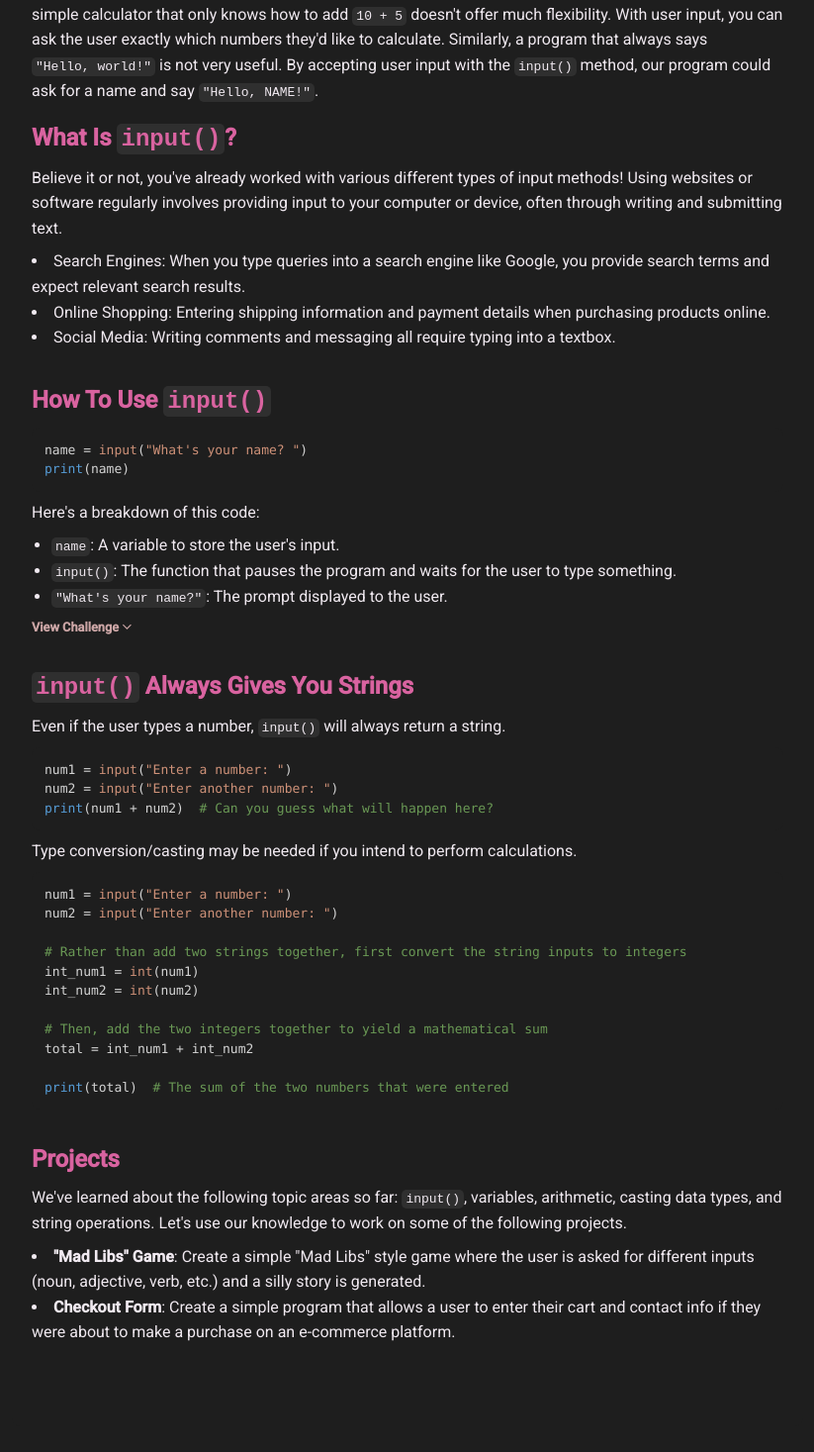
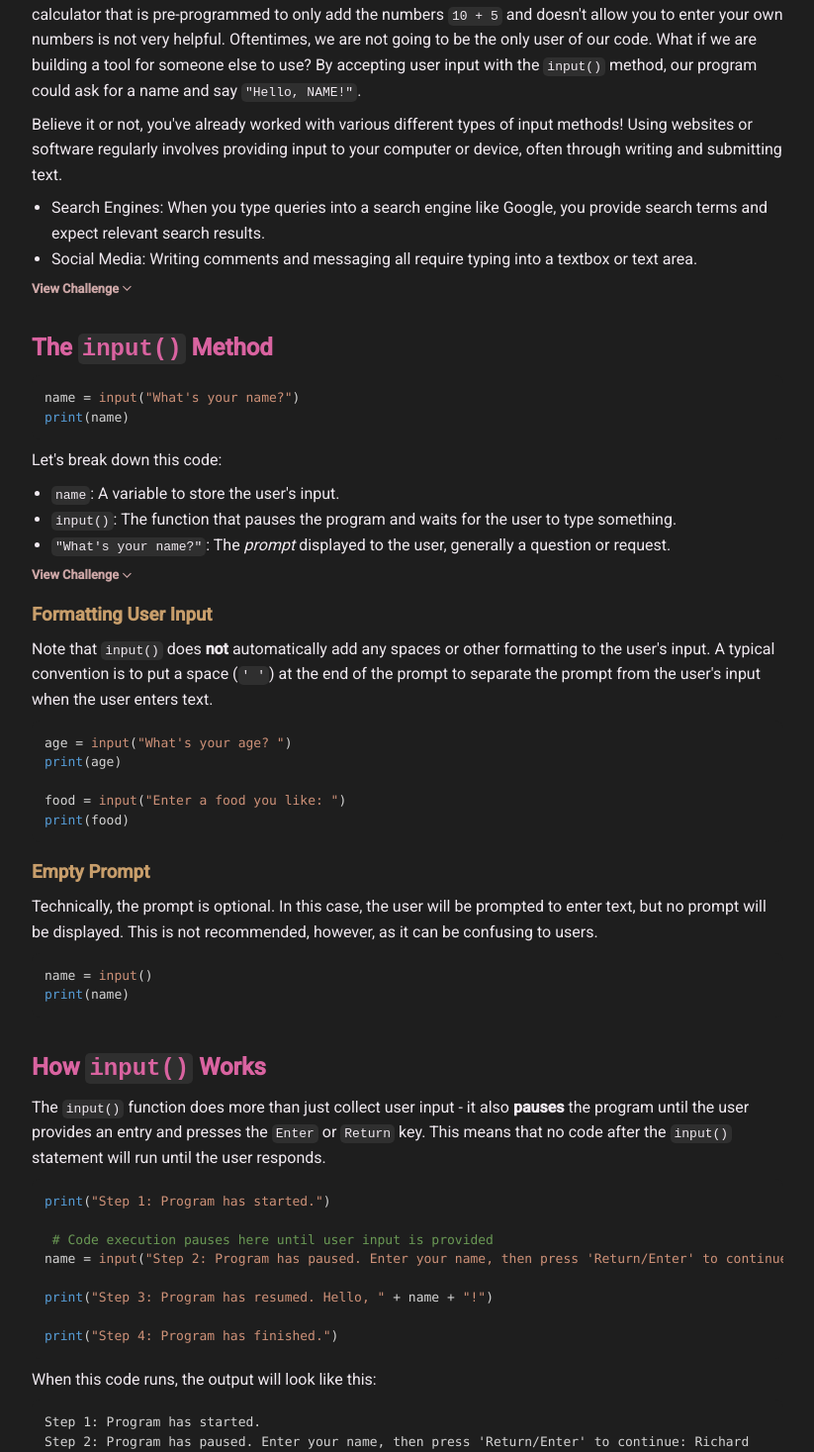
Before and after one commit to lawrluor/code-with-the-pros, a React (Create React App) app: page /input in a window 1280 px wide. Shown: the part 183-1650 px from the top of the page at 99% size, without its empty margins (228-1051 px from the left). Before the commit the page ends 1624 px from the top, so only its background shows below. Built offline with nearby package versions, Linux system fonts and the light colour scheme.

Commit message:
added additional projects and improved input lesson

```diff
--- a/src/App.css
+++ b/src/App.css
@@ -87,7 +87,7 @@ pre {
 }
 
 
-ul {
+ul, ol {
   padding-left: 20px;
 }
 
--- a/src/App.js
+++ b/src/App.js
@@ -3,7 +3,7 @@ import { BrowserRouter as Router, Routes, Route, Link } from 'react-router-dom';
 import './App.css';
 
 // Import Lessons
-import { Intro, Project00, Strings, Project01, Variables, Input, PigLatin, IfElse, Booleans, Functions, WhileLoops, ForLoops, CaesarCipher, Lists, Dictionaries, PassByReference } from './pages/Python';
+import { Intro, Project00, Strings, Project01, Variables, Input, Project02, PigLatin, IfElse, Booleans, Functions, WhileLoops, ForLoops, CaesarCipher, Lists, Dictionaries, PassByReference } from './pages/Python';
 import { JavaObjects, JavaInheritance, JavaPolymorphism } from './pages/Java';
 import Quiz from './pages/Quiz';
 
@@ -21,6 +21,7 @@ function App() {
             <li><Link to="/project01">Project 01</Link></li>
             <li><Link to="/variables">Variables</Link></li>
             <li><Link to="/input">Input</Link></li>
+            <li><Link to="/project02">Project 02</Link></li>
             <li><Link to="/ifelse">Conditionals</Link></li>
             <li><Link to="/pigLatin">Pig Latin</Link></li>
             <li><Link to="/booleans">Booleans</Link></li>
@@ -50,6 +51,7 @@ function App() {
           <Route path="/quiz" element={<Quiz />} />
           <Route path="/strings" element={<Strings />} />
           <Route path="/project01" element={<Project01 />} />
+          <Route path="/project02" element={<Project02 />} />
           <Route path="/input" element={<Input />} />
           <Route path="/variables" element={<Variables />} />
           <Route path="/conditionals" element={<IfElse />} />
--- a/src/pages/Python/01Project.jsx
+++ b/src/pages/Python/01Project.jsx
@@ -15,7 +15,7 @@ const Project01 = () => {
 
       <section>
         <h2>Step 1: Creating Variables</h2>
-        <p>Start by defining variables to store your key details.</p>
+        <p>Start by defining variables to store key details.</p>
 
         <ul>
           <li>
@@ -57,7 +57,7 @@ company_name = "TechCorp"`}
         <Collapsible title="Hint">
           <CodeBlock
             language="python"
-            codeString={`email = first_name.lower() + "." + last_name.lower() + "@company.com"`}
+            codeString={`email = first_name.lower() + "." + last_name.lower() + "@" + company_name.lower()`}
           />
         </Collapsible>
       </section>
@@ -66,15 +66,11 @@ company_name = "TechCorp"`}
         <h2>Step 3: Generating an ID</h2>
         <p>ID badges often include a short, unique identifier. Let's generate one using slicing.</p>
 
+        <p>Create a variable <code className="inline">short_id</code> that consists of:</p>
         <ul>
-          <li>
-            Create a variable <code className="inline">short_id</code> that consists of:
-            <ul>
-              <li>The first two letters of your <code className="inline">first_name</code></li>
-              <li>The first two letters of your <code className="inline">last_name</code></li>
-              <li>The last two letters of your <code className="inline">company_name</code></li>
-            </ul>
-          </li>
+          <li>The first two letters of <code className="inline">first_name</code></li>
+          <li>The first two letters of <code className="inline">last_name</code></li>
+          <li>The last two letters of <code className="inline">company_name</code></li>
         </ul>
 
         <Collapsible title="Hint">
@@ -87,9 +83,7 @@ company_name = "TechCorp"`}
 
       <section>
         <h2>Step 4: Formatting the ID Badge</h2>
-        <p>
-          Now, let's format everything neatly into an ID badge using Python's <code className="inline">.format()</code> method. Your final output should look something like this:
-        </p>
+        <p>Now, let's format everything neatly into an ID badge using Python's <code className="inline">.format()</code> method and the multiline string syntax (<code className="inline">""" """</code>). Here's an example:</p>
 
 				<CodeBlock
 					language="txt"
@@ -100,6 +94,8 @@ company_name = "TechCorp"`}
 * Email: alice.brown@techcorp.com *
 * ID: albrrp *
 ***********************`}/>
+
+        <p>Store your multiline string to a variable called <code className="inline">id_badge</code>. Finally, print out <code className="inline">id_badge</code>.</p>
 
         <Collapsible title="Hint">
           <CodeBlock
--- a/src/pages/Python/02Input.jsx
+++ b/src/pages/Python/02Input.jsx
@@ -8,47 +8,93 @@ const Input = () => {
             <h1>The <code className="inline">input()</code> Function</h1>
 
             <section>
-                <h2>Why User Input Matters</h2>
+                <h2>User Input</h2>
                 <p>
-                    Up to this point, we've mainly been using values that have been fixed or “hard-coded”.
-                    For example, a simple calculator that only knows how to add <code className="inline">10 + 5</code> doesn't offer much flexibility.
-                    With user input, you can ask the user exactly which numbers they'd like to calculate. Similarly, a program that always
-                    says <code className="inline">"Hello, world!"</code> is not very useful. By accepting user input with the <code className="inline">input()</code> method, our program could ask for a name and say <code className="inline">"Hello, NAME!"</code>.
+                    Up to this point, we've mainly been using values that have been fixed or <em>hard-coded</em>.
+                    For example, a calculator that is pre-programmed to only add the numbers <code className="inline">10 + 5</code> and doesn't allow you to enter your own numbers is not very helpful.
+
+                    Oftentimes, we are not going to be the only user of our code. What if we are building a tool for someone else to use?
+                    By accepting user input with the <code className="inline">input()</code> method, our program could ask for a name and say <code className="inline">"Hello, NAME!"</code>.
                 </p>
 
-                <h2>What Is <code className="inline">input()</code>?</h2>
                 <p>Believe it or not, you've already worked with various different types of input methods! Using websites or software regularly involves providing input to your computer or device, often through writing and submitting text.</p>
 
-                <li>Search Engines: When you type queries into a search engine like Google, you provide search terms and expect relevant search results.</li>
-                <li>Online Shopping: Entering shipping information and payment details when purchasing products online.</li>
-                <li>Social Media: Writing comments and messaging all require typing into a textbox.</li>
-            </section>
-
-            <section>
-                <h2>How To Use <code className="inline">input()</code></h2>
-                <CodeBlock language={"python"} codeString={`name = input("What's your name? ")
-print(name)`}></CodeBlock>
-                <p>Here's a breakdown of this code:</p>
                 <ul>
-                    <li><code className="inline">name</code>: A variable to store the user's input.</li>
-                    <li><code className="inline">input()</code>: The function that pauses the program and waits for the user to type something.</li>
-                    <li><code className="inline">"What's your name?"</code>: The prompt displayed to the user.</li>
+                    <li>Search Engines: When you type queries into a search engine like Google, you provide search terms and expect relevant search results.</li>
+                    <li>Social Media: Writing comments and messaging all require typing into a textbox or text area.</li>
                 </ul>
 
                 <Collapsible title={"Challenge"}>
-                    <CodeBlock language={"python"} codeString={`# Challenge 1: Prompt the user to type their name and store their input into a variable.
-# Challenge 2: Prompt the user to type a city that they've visited and store their input into a variable.`}>
-                    </CodeBlock>
+                    <p>Think of a specific situation where you have entered input into your computer, a website, or an application.</p>
                 </Collapsible>
             </section>
 
             <section>
+                <h2>The <code className="inline">input()</code> Method</h2>
+                <CodeBlock language={"python"} codeString={`name = input("What's your name?")
+print(name)`} />
+
+                <p>Let's break down this code:</p>
+                <ul>
+                    <li><code className="inline">name</code>: A variable to store the user's input.</li>
+                    <li><code className="inline">input()</code>: The function that pauses the program and waits for the user to type something.</li>
+                    <li><code className="inline">"What's your name?"</code>: The <em>prompt</em> displayed to the user, generally a question or request.</li>
+                </ul>
+
+                <Collapsible title={"Challenge"}>
+                    <ul>
+                        <li>Prompt the user to type their favorite color and store the input into a variable.</li>
+                        <li>Prompt the user to type a city that they've visited and store the input into a variable.</li>
+                    </ul>
+                </Collapsible>
+
+                <h3>Formatting User Input</h3>
+                <p>Note that <code className="inline">input()</code> does <strong>not</strong> automatically add any spaces or other formatting to the user's input. A typical convention is to put a space (<code className="inline">' '</code>) at the end of the prompt to separate the prompt from the user's input when the user enters text.</p>
+                <CodeBlock language={"python"} codeString={`age = input("What's your age? ")
+print(age)
+
+food = input("Enter a food you like: ")
+print(food)`} />
+
+                <h3>Empty Prompt</h3>
+                <p>Technically, the prompt is optional. In this case, the user will be prompted to enter text, but no prompt will be displayed. This is not recommended, however, as it can be confusing to users.</p>
+                <CodeBlock language={"python"} codeString={`name = input()
+print(name)`} />
+            </section>
+
+            <section>
+                <h2>How <code className="inline">input()</code> Works</h2>
+                <p>The <code className="inline">input()</code> function does more than just collect user input - it also <strong>pauses</strong> the program until the user provides an entry and presses the <code className="inline">Enter</code> or <code className="inline">Return</code> key. This means that no code after the <code className="inline">input()</code> statement will run until the user responds.</p>
+
+                <CodeBlock language={"python"} codeString={`print("Step 1: Program has started.")
+
+ # Code execution pauses here until user input is provided
+name = input("Step 2: Program has paused. Enter your name, then press 'Return/Enter' to continue: ")
+
+print("Step 3: Program has resumed. Hello, " + name + "!")
+
+print("Step 4: Program has finished.")`} />
+
+                <p>When this code runs, the output will look like this:</p>
+
+                <CodeBlock language={"txt"} codeString={`Step 1: Program has started.
+Step 2: Program has paused. Enter your name, then press 'Return/Enter' to continue: Richard
+Step 3: Hello, Richard! The program has resumed.
+Step 4: Program has finished.`}/>
+
+                <p>To summarize, when <code className="inline">input()</code> prompts the user, the Python does not continue executing other lines of code until <strong>after</strong> the user enters a response. This makes <code className="inline">input()</code> essential for interactive programs that we will explore later.</p>
+            </section>
+
+            <section>
                 <h2><code className="inline">input()</code> Always Gives You Strings</h2>
-                <p>Even if the user types a number, <code className="inline">input()</code> will always return a string.</p>
+                <p>Even if the user types a number, using <code className="inline">input()</code> will <strong>always</strong> result in a string.</p>
                 <CodeBlock language={"python"} codeString={`num1 = input("Enter a number: ")
 num2 = input("Enter another number: ")
-print(num1 + num2)  # Can you guess what will happen here?`}></CodeBlock>
+print(num1 + num2)  # Can you guess what will happen here?`} />
 
+                <p>In the above example, <code className="inline">num1</code> and <code className="inline">num2</code> are both strings, meaning that the <code className="inline">+</code> operator results in string concatenation instead of mathematical addition. Therefore, if the user enters <code className="inline">"5"</code> and <code className="inline">"10"</code>, for example, the result will actually be <code className="inline">"510"</code>!</p>
+
+                <h3>Performing Calculations</h3>
                 <p>Type conversion/casting may be needed if you intend to perform calculations.</p>
                 <CodeBlock language={"python"} codeString={`num1 = input("Enter a number: ")
 num2 = input("Enter another number: ")
@@ -60,17 +106,19 @@ int_num2 = int(num2)
 # Then, add the two integers together to yield a mathematical sum
 total = int_num1 + int_num2
 
-print(total)  # The sum of the two numbers that were entered`}>
-</CodeBlock>
+# Assuming the user enters "5" and "10", this would correctly be the integer 15
+print(total)  `} />
+
+                <p>If you don't need to store the integer versions of the strings, this would be a simpler version of the code:</p>
+                <CodeBlock language={"python"} codeString={`num1 = input("Enter a number: ")
+num2 = input("Enter another number: ")
+print(int(num1) + int(num2))`} />
             </section>
 
-            {/* <p>TODO: Input validation?</p> */}
-
             <section>
-                <h2>Projects</h2>
-                <p>We've learned about the following topic areas so far: <code className="inline">input()</code>, variables, arithmetic, casting data types, and string operations. Let's use our knowledge to work on some of the following projects.</p>
-                <li><strong>"Mad Libs" Game</strong>: Create a simple "Mad Libs" style game where the user is asked for different inputs (noun, adjective, verb, etc.) and a silly story is generated.</li>
-                <li><strong>Checkout Form</strong>: Create a simple program that allows a user to enter their cart and contact info if they were about to make a purchase on an e-commerce platform.</li>
+                <h2>Wrapping Up</h2>
+                <p>In future chapters, you'll learn other ways that <code className="inline">input()</code> can be useful. In the meantime, we'll practice applying <code className="inline">input()</code> to past projects and in a new project.</p>
+                <button onClick={() => window.location.href = '/quiz?name=02Input.py'}>Start Quiz</button>
             </section>
         </div>
     );
--- /dev/null
+++ b/src/pages/Python/02Project.jsx
@@ -0,0 +1,75 @@
+import CodeBlock from "../../components/CodeBlock";
+import Collapsible from "../../components/Collapsible";
+
+const Project02 = () => {
+	return (
+		<div className="lesson-container">
+			<section>
+					<h2>Project: Mad Libs Generator</h2>
+					<p>Now that you've learned about <code className="inline">input()</code>, let's put it to use with a fun project! In this <a href="https://en.wikipedia.org/wiki/Mad_Libs" target="_blank" rel="noreferrer">Mad Libs</a> game, the user will provide a series of words, and those words will be inserted into a story of your creation.</p>
+					<h3>Tasks</h3>
+					<ol>
+							<li>Create at least five variables on separate lines.</li>
+							<li>On each line, prompt the user to enter a specific type of word on each line such as a noun, verb, adjective, and so on.</li>
+							<li>Use string formatting or string concatenation to insert the words into a short (and ideally, entertaining) story.</li>
+							<li>Display the final completed story.</li>
+					</ol>
+
+					<h3>Example</h3>
+					<p>If the user enters the following words:</p>
+					<ul>
+							<li><code className="inline">name</code>: Maya</li>
+							<li><code className="inline">verb</code>: danced</li>
+							<li><code className="inline">adjective</code>: sparkly</li>
+							<li><code className="inline">noun</code>: pumpkin</li>
+							<li><code className="inline">place</code>: enchanted forest</li>
+							<li><code className="inline">animal</code>: unicorn</li>
+							<li><code className="inline">emotion</code>: excited</li>
+					</ul>
+
+					<p>The program would generate a story like this:</p>
+
+					<CodeBlock language={"txt"} codeString={`One day, Maya danced into a sparkly pumpkin.
+It was the most surprising moment of their life!
+They ran through the enchanted forest, where they met a talking unicorn.
+The unicorn seemed excited to see Maya and asked, "Would you like to go on an adventure?"
+And so, their magical journey began...`} />
+
+					<Collapsible title="Answer">
+					<CodeBlock language={"python"} codeString={`# Example Project
+
+print("Welcome to the Mad Libs Generator!")
+
+# Collect user inputs
+name = input("Enter a name: ")
+verb = input("Enter a verb (past tense): ")
+adjective = input("Enter an adjective: ")
+noun = input("Enter a noun: ")
+place = input("Enter a place: ")
+animal = input("Enter an animal: ")
+emotion = input("Enter an emotion: ")
+
+# Construct the Mad Libs story
+story = """One day, {name} {verb} into a {adjective} {noun}.
+It was the most surprising moment of their life!
+They ran through the {place}, where they met a talking {animal}.
+The {animal} seemed {emotion} to see {name} and asked, "Would you like to go on an adventure?"
+And so, their magical journey began...""".format(name, verb, adjective, noun, place, animal, emotion)
+
+# Display the final story
+print("Here is your Mad Libs story:")
+print(story)`} />
+
+					<p>Note that the <code className="inline">format()</code> method can include variables names in the curly bracket placeholders, which can help keep your code readable when there are many variables to insert.</p>
+					</Collapsible>
+			</section>
+
+			<section>
+					<h2>Further Projects</h2>
+					<p>Copy and modify one of your existing projects to use <code className="inline">input()</code> instead of using hard-coded values. Reflect on how doing so might make your program more useful to others.</p>
+			</section>
+		</div>
+	)
+}
+
+export default Project02;
--- a/src/pages/Python/index.js
+++ b/src/pages/Python/index.js
@@ -2,6 +2,7 @@ import Intro from './00Intro';
 import Project00 from './00Project';
 import Strings from './01Strings';
 import Project01 from './01Project';
+import Project02 from './02Project';
 import Variables from './10Variables';
 import Input from './02Input';
 import PigLatin from './03P_PigLatin';
@@ -15,4 +16,4 @@ import Lists from './08Lists';
 import Dictionaries from './09Dictionaries';
 import PassByReference from './20PassByReference';
 
-export { Intro, Project00, Strings, Project01,Variables, Input, PigLatin, IfElse, Booleans, Functions, WhileLoops, ForLoops, CaesarCipher, Lists, Dictionaries, PassByReference }
+export { Intro, Project00, Strings, Project01, Project02, Variables, Input, PigLatin, IfElse, Booleans, Functions, WhileLoops, ForLoops, CaesarCipher, Lists, Dictionaries, PassByReference }
```
